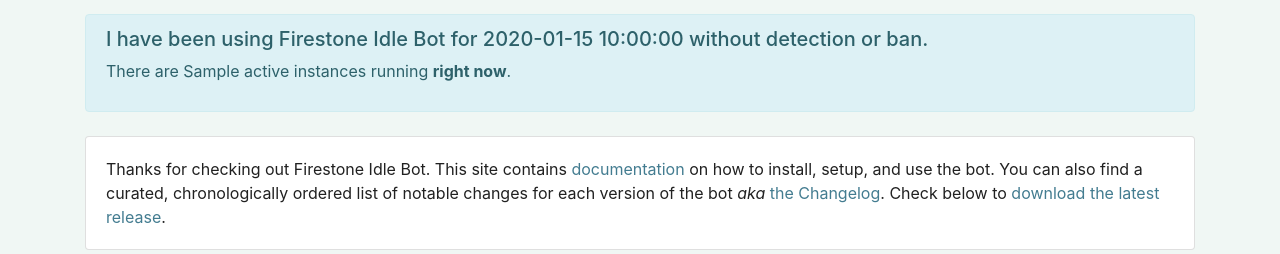
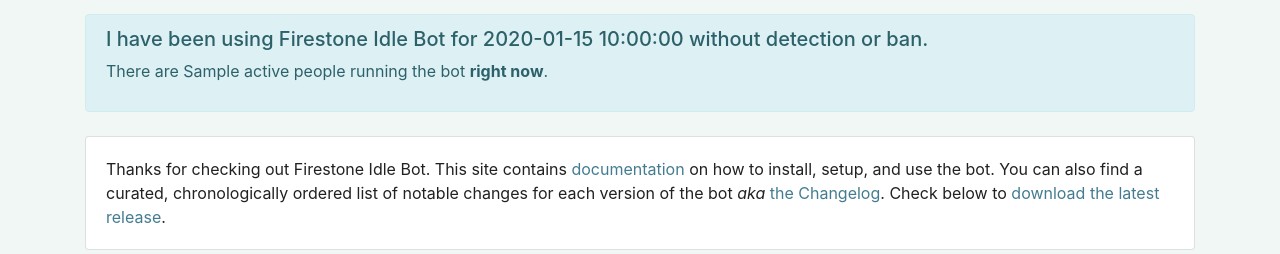
Before and after one commit to div0ky/firestone_web, a Flask app: template app/templates/index.html in a window 1280 px wide. Shown: the part 1220-1474 px from the top of the page. Run offline with Flask 2, Linux system fonts and the light colour scheme; the template is opened without the code that fills it: most values are stand-ins (such as "Sample title", 1, 10 or a date in 2020); some libraries are stand-ins or nearby versions.

Commit message:
20-04-04 [00:33:09]

```diff
--- a/app/templates/index.html
+++ b/app/templates/index.html
@@ -14,7 +14,7 @@
 
 <div class="alert alert-info">
     <h5>I have been using Firestone Idle Bot for {{ display_time }} without detection or ban.</h5>
-    <p>There are {{ active }} instances running <b>right now</b>.</p>
+    <p>There are {{ active }} people running the bot <b>right now</b>.</p>
 </div>
 <div class="card my-4">
     <div class="card-body">
```
